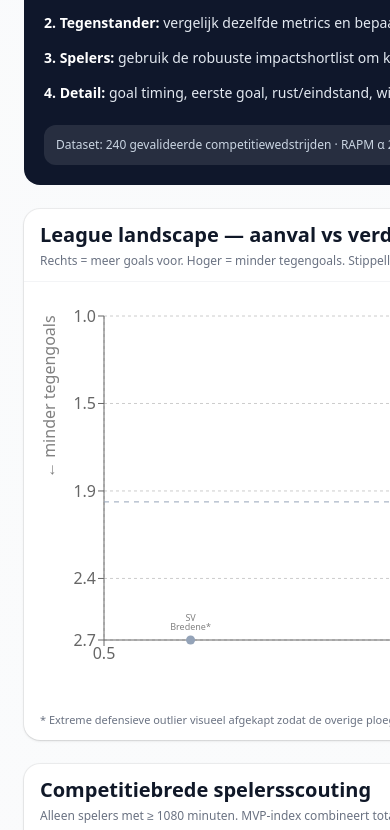
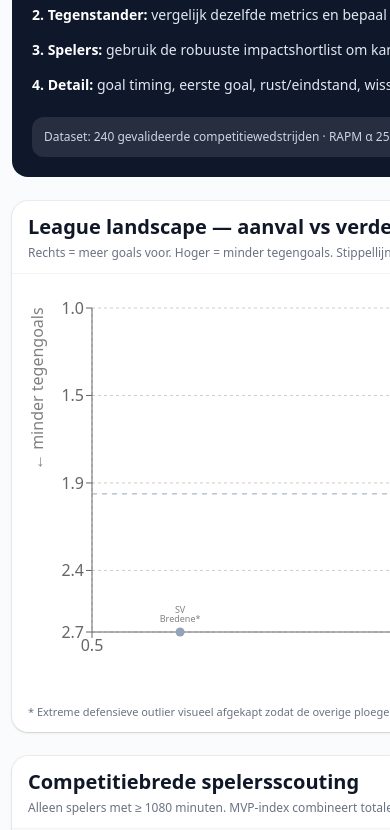
Before and after one commit to vjo18/RBFAdata, a React (Vite) app: page / in a window 390 px wide. Shown: the part 2356-3186 px from the top of the page. Built offline with nearby package versions, Linux system fonts and the light colour scheme.

Commit message:
Improve responsive dashboard spacing

```diff
--- a/src/App.jsx
+++ b/src/App.jsx
@@ -3365,7 +3365,7 @@ const teamXppmBoxData = useMemo(
 
   return (
     <div className="min-h-screen bg-gradient-to-b from-gray-50 to-white text-gray-900">
-      <div className="max-w-screen-2xl mx-auto px-6 py-8">
+      <div className="max-w-screen-2xl mx-auto px-3 sm:px-6 py-6 sm:py-8">
         <header className="mb-6">
           <div className="flex flex-wrap items-end justify-between gap-3">
             <div>
```
